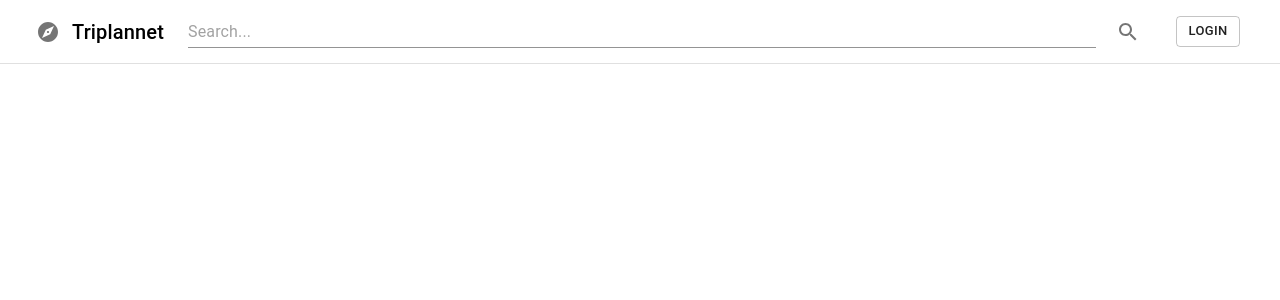
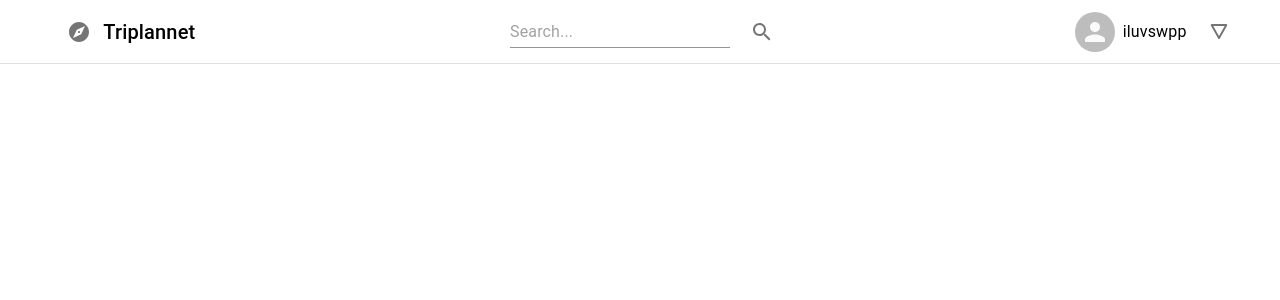
Before and after one commit to swsnu/swpp2019-team6, a React (Create React App) app in the folder frontend/: page /main in a window 1280 px wide. Shown: the top 300 px of the page. Built offline with nearby package versions, Linux system fonts and the light colour scheme.

Commit message:
header shape implemented

```diff
--- a/frontend/src/components/common/Header.js
+++ b/frontend/src/components/common/Header.js
@@ -9,6 +9,11 @@ import SearchIcon from '@material-ui/icons/Search';
 import Typography from '@material-ui/core/Typography';
 import Button from '@material-ui/core/Button';
 import TextField from '@material-ui/core/TextField';
+import Avartar from '@material-ui/core/Avatar';
+import ClickAwayListener from '@material-ui/core/ClickAwayListener';
+import Container from '@material-ui/core/Container';
+import Grid from '@material-ui/core/Grid';
+import DetailIcon from '@material-ui/icons/DetailsRounded';
 
 // Set styles of different classes here,
 // and use them by setting className={classes....}
@@ -18,7 +23,6 @@ const useStyles = makeStyles((theme) => ({
     borderBottom: `1px solid ${theme.palette.divider}`,
   },
   toolbarTitle: {
-    marginRight: theme.spacing(2),
   },
   toolbarSecondary: {
     justifyContent: 'space-between',
@@ -84,13 +88,29 @@ const useStyles = makeStyles((theme) => ({
   },
   searchField: {
     padding: theme.spacing(1),
-    flex: 2,
   },
   userMenu: {
     marginRight: theme.spacing(2),
   },
   searchButton: {
-    marginRight: theme.spacing(3),
+  },
+  avatar: {
+  },
+  wrapper: {
+    position: 'relative',
+  },
+  paper: {
+    position: 'absolute',
+    top: 40,
+    right: 0,
+    left: -40,
+    width: 100,
+    border: '1px solid',
+    padding: theme.spacing(1),
+    backgroundColor: theme.palette.background.paper,
+  },
+  root: {
+    'flex-grow': 1,
   },
 }));
 
@@ -98,13 +118,30 @@ const useStyles = makeStyles((theme) => ({
 const Header = ({ user, onLogout }) => {
   const classes = useStyles();
 
+  // for dropdown menu
+  const [open, setOpen] = React.useState(false);
+
+  const handleClick = () => {
+    setOpen((prev) => !prev);
+  };
+
+  const handleClickAway = () => {
+    setOpen(false);
+  };
+
   return (
-    <Toolbar className={classes.toolbar}>
+    // left side: logo and our service name
+    <Toolbar className={[classes.toolbar, classes.root].join(' ')}>
+      <Grid container spacing={1} wrap="nowrap">
+        <Grid item xs="true" container direction="row" justify="center" alignItems="center" wrap="nowrap">
+          <Grid item>
             <Link to="/main">
               <IconButton>
                 <ExploreIcon />
               </IconButton>
             </Link>
+          </Grid>
+          <Grid item>
             <Typography
               component="h3"
               variant="h6"
@@ -114,31 +151,57 @@ const Header = ({ user, onLogout }) => {
             >
               Triplannet
             </Typography>
+          </Grid>
+        </Grid>
+        {/* center: search field */}
+        <Grid item xs={8} container direction="row" justify="center" alignItems="center" wrap="nowrap">
+          <Grid item>
             <TextField
               id="searchField"
               align="center"
               placeholder="Search..."
               className={classes.searchField}
             />
-      <span className={classes.userMenu}>
+          </Grid>
+          <Grid item>
             <IconButton className={classes.searchButton}>
               <SearchIcon />
             </IconButton>
-        {user ? (
-          <>
+          </Grid>
+        </Grid>
+        {/* right side: user profile, dropdown menu for mypage, logout */}
+        <Grid item xs="true" container spacing={1} direction="row" justify="center" alignItems="center" wrap="nowrap">
+          <Grid item>
+            <Avartar alt={user.nickname} src={user.profile} className={classes.avartar} />
+          </Grid>
+          <Grid item>
+            <Typography variant="subtitle1">
               {user.nickname}
-            <Button variant="outlined" size="small" onClick={onLogout}>
+            </Typography>
+          </Grid>
+          <Grid item>
+            <ClickAwayListener onClickAway={handleClickAway}>
+              <div className={classes.wrapper}>
+                <IconButton onClick={handleClick}>
+                  <DetailIcon />
+                </IconButton>
+                {open
+                  ? (
+                    <div className={classes.paper}>
+                      <Button size="small" onClick={onLogout}>
+                        My Page
+                      </Button>
+                      <Button size="small" onClick={onLogout}>
                         Logout
                       </Button>
-          </>
-        ) : (
-          <>
-            <Button variant="outlined" size="small">
-              Login
-            </Button>
-          </>
-        )}
-      </span>
+                    </div>
+                  )
+                  : null}
+              </div>
+            </ClickAwayListener>
+          </Grid>
+        </Grid>
+      </Grid>
     </Toolbar>
   );
 };
--- /dev/null
+++ b/frontend/src/containers/common/HeaderContainer.js
@@ -0,0 +1,24 @@
+import React, { Component } from 'react';
+
+import { connect } from 'react-redux';
+import * as actionCreators from '../../store/actions/index';
+
+import Header from '../../components/common/Header';
+
+const tempUser = {
+  email: 'swpp@snu.ac.kr',
+  nickname: 'iluvswpp',
+  profile: null,
+};
+
+class HeaderContainer extends Component {
+  state = {
+    currentUser: tempUser,
+  };
+
+  render() {
+    return <Header user={this.state.currentUser} />;
+  }
+}
+
+export default HeaderContainer;
--- a/frontend/src/pages/MainPage.js
+++ b/frontend/src/pages/MainPage.js
@@ -1,11 +1,11 @@
 import React, { Component } from 'react';
-import Header from '../components/common/Header';
+import HeaderContainer from '../containers/common/HeaderContainer';
 
 class MainPage extends Component {
   render() {
     return (
       <div>
-        <Header />
+        <HeaderContainer />
       </div>
     );
   }
```
Lines whose indentation alone changed are shown as unchanged.
